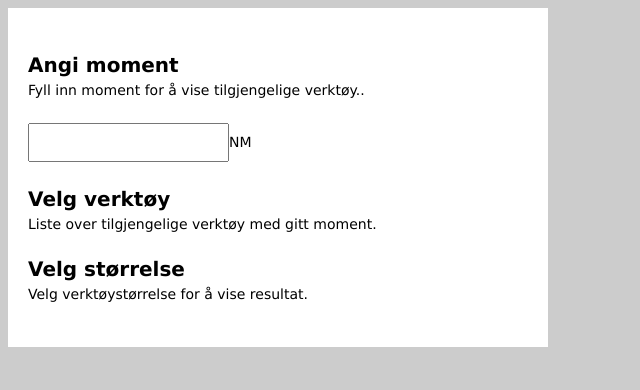
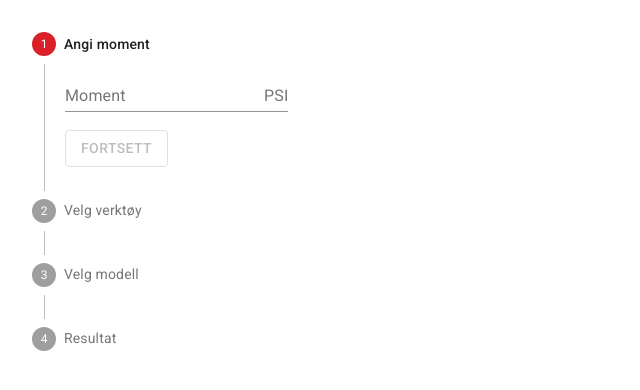
Before and after one commit to steffenz/hytorc-tools, a React (Create React App) app: page / in a window 1280 px wide. Shown: the top 390 px of the page, without its empty margins (0-640 px from the left). Built offline with nearby package versions, Linux system fonts and the light colour scheme.

Commit message:
Added Material UI

```diff
--- a/package.json
+++ b/package.json
@@ -3,6 +3,9 @@
   "version": "0.1.0",
   "private": true,
   "dependencies": {
+    "@material-ui/core": "^4.9.2",
+    "@material-ui/icons": "^4.9.1",
+    "@material-ui/lab": "^4.0.0-alpha.43",
     "@testing-library/jest-dom": "^4.2.4",
     "@testing-library/react": "^9.3.2",
     "@testing-library/user-event": "^7.1.2",
--- a/public/index.html
+++ b/public/index.html
@@ -25,6 +25,7 @@
       Learn how to configure a non-root public URL by running `npm run build`.
     -->
     <title>Hytorc Verktøykalkulator</title>
+    <link rel="stylesheet" href="https://fonts.googleapis.com/css?family=Roboto:300,400,500,700&display=swap" />
   </head>
   <body>
     <noscript>You need to enable JavaScript to run this app.</noscript>
--- a/src/components/Calculator.tsx
+++ b/src/components/Calculator.tsx
@@ -1,59 +1,56 @@
 import React, { useEffect, useState } from "react";
 import getTools from '../helpers/getTools';
-import { Tool } from '../types';
+import { Tool, Model } from '../types';
 import TorqueSelector from "./TorqueSelector";
 import ToolSelector from "./ToolSelector";
 import ModelSelector from "./ModelSelector";
 import { useTranslation } from 'react-i18next';
 import styled, { createGlobalStyle } from 'styled-components';
+import Button from '@material-ui/core/Button';
 
-const GlobalStyles = createGlobalStyle`
+import Stepper from '@material-ui/core/Stepper';
+import Step from '@material-ui/core/Step';
+import StepLabel from '@material-ui/core/StepLabel';
+import StepContent from '@material-ui/core/StepContent';
 
-    html {
-        font-size:10px;
+import Input from '@material-ui/core/Input';
+import InputAdornment from '@material-ui/core/InputAdornment';
+
+import FormControl from '@material-ui/core/FormControl';
+import InputLabel from '@material-ui/core/InputLabel';
+import Typography from '@material-ui/core/Typography';
+
+import SelectableTool from "./SelectableTool";
+import ButtonGroup from '@material-ui/core/ButtonGroup';
+
+import { createMuiTheme, ThemeProvider  } from '@material-ui/core/styles';
+
+import Card from '@material-ui/core/Card';
+import CardContent from '@material-ui/core/CardContent';
+
+import ReplayIcon from '@material-ui/icons/Replay';
+
+import Alert from '@material-ui/lab/Alert';
+import Grid from '@material-ui/core/Grid';
+
+const theme = createMuiTheme({
+    palette: {
+      primary: { main: '#db1f29'},
     }
-
-    body {
-        background:#ccc;
-        font-family: Verdana, Geneva, Tahoma, sans-serif;
-        font-size:1.4rem;
-    }
-`
-
-const Wrapper = styled.div`
-    background:#fff;
-    width:500px;
-    padding:20px;
-`
-
-const HelperText = styled.div`
-    border:2px solid #ccc;
-    padding:20px;
-`
-
-const Header = styled.header`
-    h2, p {
-        padding:0;
-        margin:0;
-    }
-
-    h2 {
-        font-size:2rem;
-        font-weight:bold;
-        padding-bottom:5px;
-    }
-
-    margin: 25px 0 25px 0;
-`
+  });
 
 
 export default(() => {
 
+    const [ torqueInput, setTorqueInput ] = useState<string>();
     const [ torque, setTorque ] = useState<number>(0);
     const [ allTools, setAllTools ] = useState<Tool[]>()
     const [ matchingTools, setMatchingTools] = useState<Tool[]>();
     const [ selectedTool, setSelectedTool ] = useState<Tool>();
     const [ result, setResult ] = useState<number>();
+
+    const [ currentStep, setCurrentStep ] = useState<number>();
+
     const { t } = useTranslation();
 
     useEffect(() => { setAllTools(getTools()) }, [])
@@ -94,32 +91,140 @@ export default(() => {
         setResult(result);
     }
 
+    const onToolSelectMaterial = (tool: Tool) => {
+        setSelectedTool(tool);
+        setCurrentStep(2);
+    }
+
+    const onModelSelectMaterial = (model: Model) => {
+        console.log(model);
+
+
+        let closestPreset = undefined;
+        for(var i = 0; i <= model.presets.length; i++){
+            if(model.presets[i].nm >= torque){
+                closestPreset = model.presets[i];
+                break;
+            }
+        }
+
+        if(closestPreset){
+            let result = Math.round((closestPreset.psi * torque) / closestPreset.nm);
+            setCurrentStep(3);
+            setResult(result);
+        }
+
+        else {
+            alert('couldnt find closest preset. this shouldnt happen.')
+        }
+    }
+
+    const confirmNewInput = () => {
+
+        let numberRegex = /^[1-9]\d*$/;
+        if(torqueInput?.match(numberRegex)){
+            setTorque(parseInt(torqueInput));
+            setMatchingTools(getToolsWithFilteredModelList(allTools ? allTools : [], parseInt(torqueInput)));
+            setCurrentStep(1);
+        }
+
+        else {
+            alert('invalid number!');
+        }
+    }
+
+    const restartApp = () => {
+        setSelectedTool(undefined);
+        setTorqueInput('');
+        setTorque(0);
+        setCurrentStep(0);
+    }
 
     return(
-        <React.Fragment>
-            <GlobalStyles/>
-            <Wrapper>
+                <ThemeProvider theme={theme}>
+                <Stepper activeStep={currentStep} orientation="vertical">
+                    <Step key="sup">
+                            <StepLabel>Angi moment{ torque > 0 ? `: ${torque}` : ''}</StepLabel>
+                            <StepContent>
+                                <FormControl>
+                                    <InputLabel htmlFor="standard-adornment-password">Moment</InputLabel>
+                                    <Input
+                                        id="standard-adornment-password"
+                                        value={torqueInput}
+                                        type="number"
+                                        onChange={(e) => { setTorqueInput(e.target.value) }}
+                                        endAdornment={
+                                        <InputAdornment position="end">
+                                            <InputAdornment position="end">PSI</InputAdornment>
+                                        </InputAdornment>
+                                        }
+                                    />
+                                </FormControl><br/><br/>
+                                <Button
+                                    variant="outlined"
+                                    onClick={confirmNewInput}
+                                    disabled={ torqueInput && torqueInput.length > 0 ? false: true }
+                                    color="primary">Fortsett</Button>
+                        </StepContent>
+                    </Step>
+                    <Step key="sup">
+                        <StepLabel>Velg verktøy{selectedTool ? `: ${selectedTool.name}` : ''}</StepLabel>
+                        <StepContent>
+                        <Grid container spacing={1} style={{ maxWidth: '900px'}}>
+                                { matchingTools?.map(tool => (
+                                    <Grid item xs={3}>
+                                        <SelectableTool onClick={onToolSelectMaterial} tool={tool}/>
+                                    </Grid>
+                                ))}
+                        </Grid>
+                        <br/>
+                        <Button onClick={() => setCurrentStep(0)} variant="outlined">Endre moment</Button>
+                        </StepContent>
+                    </Step>
+                    <Step key="sup">
+                        <StepLabel>Velg modell</StepLabel>
+                        <StepContent>
+                             <ButtonGroup
+                                orientation="vertical"
+                                color="primary"
+                                aria-label="vertical outlined primary button group">
+                                    { selectedTool?.models.map(model => (
+                                        <Button onClick={() => onModelSelectMaterial(model)}>{selectedTool.name} {model.name}</Button>
+                                    ))}
+                            </ButtonGroup>
 
-                <Header>
-                    <h2>{t('selectTorque.header')}</h2>
-                    <p>{t('selectTorque.desc')}.</p>
-                </Header>
-                <TorqueSelector onChange={onTorqueChange}/>
+                            { selectedTool && selectedTool.models.length < 1 ?
+                            <React.Fragment>
+                                <Typography>Fant ingen passende modeller</Typography><br/>
+                                <Button onClick={() => setCurrentStep(1)} variant="outlined">Endre verktøy</Button>
+                            </React.Fragment> : ''}
+                        </StepContent>
+                    </Step>
 
-                <Header>
-                    <h2>{t('selectTool.header')}</h2>
-                    <p>{t('selectTool.desc')}</p>
-                </Header>
-                { matchingTools && <ToolSelector onChange={onToolChange} tools={matchingTools} selectedTool={selectedTool}/>}
-                <Header>
-                    <h2>{t('selectSize.header')}</h2>
-                    <p>{t('selectSize.desc')}</p>
-                </Header>
-
-                { selectedTool && <ModelSelector tool={selectedTool} torque={torque} onChange={onModelChange}/> }
-                { result && <div><b>Result: {result} PSI</b> </div>}
-            </Wrapper>
-        </React.Fragment>
+                    <Step key="last">
+                        <StepLabel>Resultat</StepLabel>
+                        <StepContent>
+                            <Card>
+                                <CardContent>
+                                    <Typography variant="h5" component="h2">
+                                    {result} PSI
+                                    </Typography>
+                                    {/* <Typography variant="body2" component="p">
+                                        Formel: (PSI * moment) / NM
+                                    </Typography> */}
+                                </CardContent>
+                            </Card>
+                            <br/>
+                            <Button
+                            onClick={restartApp}
+                            variant="contained"
+                            color="primary"
+                            startIcon={<ReplayIcon/>}
+                            >Start på nytt</Button>
+                        </StepContent>
+                    </Step>
+                </Stepper>
+                </ThemeProvider>
 
     )
 });
--- /dev/null
+++ b/src/components/SelectableTool.tsx
@@ -0,0 +1,50 @@
+import React from "react";
+import { Tool } from "../types";
+
+import Card from '@material-ui/core/Card';
+import CardActionArea from '@material-ui/core/CardActionArea';
+import CardActions from '@material-ui/core/CardActions';
+import CardContent from '@material-ui/core/CardContent';
+import CardMedia from '@material-ui/core/CardMedia';
+import Button from '@material-ui/core/Button';
+import Typography from '@material-ui/core/Typography';
+import { makeStyles } from '@material-ui/core/styles';
+
+
+interface Props {
+    tool: Tool
+    onClick: (tool: Tool) => void
+}
+
+
+
+export default({ tool, onClick }: Props) => {
+
+    const useStyles = makeStyles({
+        root: {
+          maxWidth: 200,
+        },
+        media: {
+          height: 140,
+        },
+      });
+
+      const classes = useStyles();
+
+
+    return(
+        <Card className={classes.root}>
+            <CardActionArea onClick={ () => onClick(tool)}>
+                <CardContent>
+                <CardMedia
+                    className={classes.media}
+                    image={`./gfx/${tool.image}`}
+                    title={tool.name}/>
+                    <Typography gutterBottom variant="h5" component="h2">
+                        { tool.name }
+                    </Typography>
+               </CardContent>
+            </CardActionArea>
+        </Card>
+    )
+}
--- a/src/components/ToolSelector.tsx
+++ b/src/components/ToolSelector.tsx
@@ -21,13 +21,15 @@ const SingleTool = styled.li<{ disabled: boolean, selected: boolean}>`
     width:100px;
     overflow:hidden;
     text-align: center;
+    cursor: ${props => (props.disabled ? 'not-allowed': 'pointer')};
+    opacity: ${props => (props.disabled ? '0.4': '1')};
+
 
     img {
         width:100px;
         height:100px;
         border-radius:100px;
-        border: ${props => (props.selected ? '2px solid red': '2px solid #ccc')};
-        opacity: ${props => (props.selected ? '1': '0.5')};
+        border: ${props => (props.selected ? '2px solid #db1f29': '2px solid #ccc')};
         display:block;
         box-sizing:border-box;
     }
```
Also changed, not shown: src/components/ModelSelector.tsx (+11 -2 lines), 1 other file (tests, documents, lock files or other folders).
